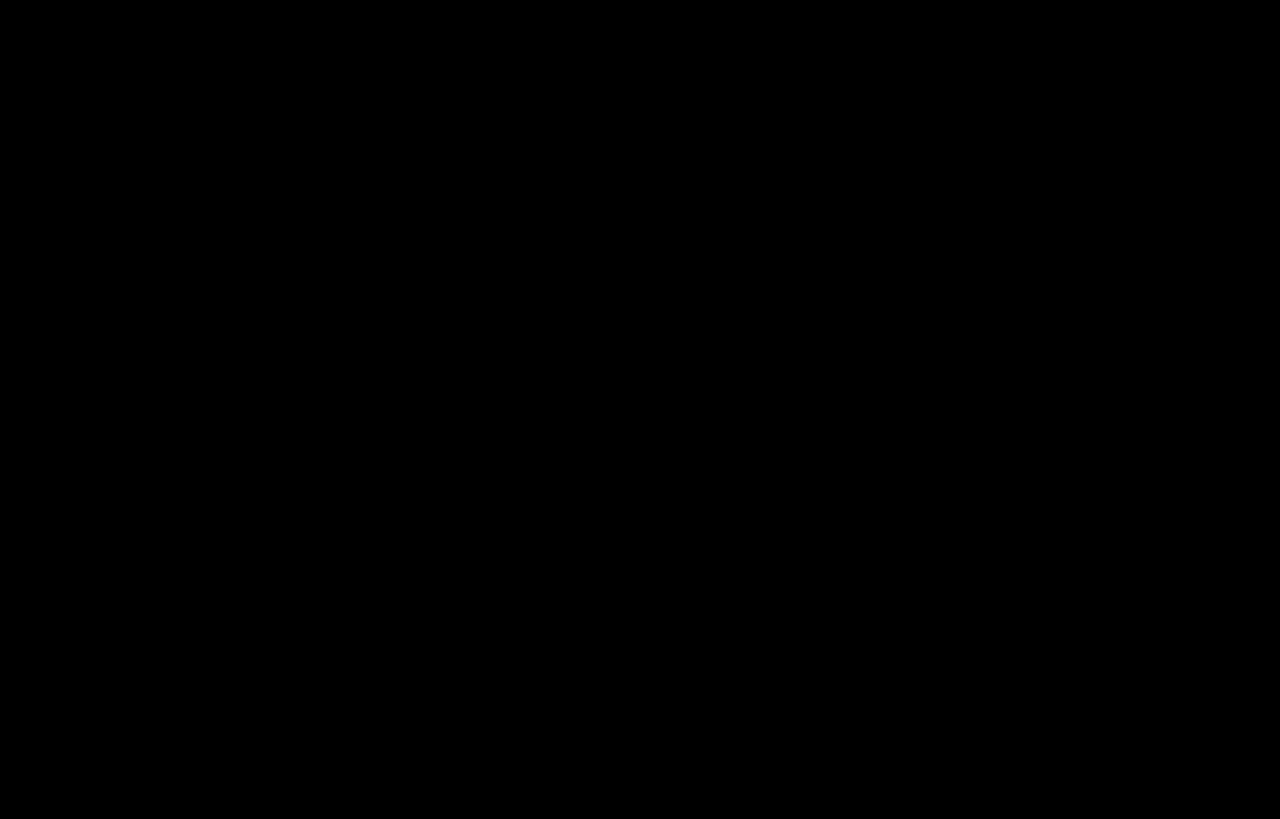
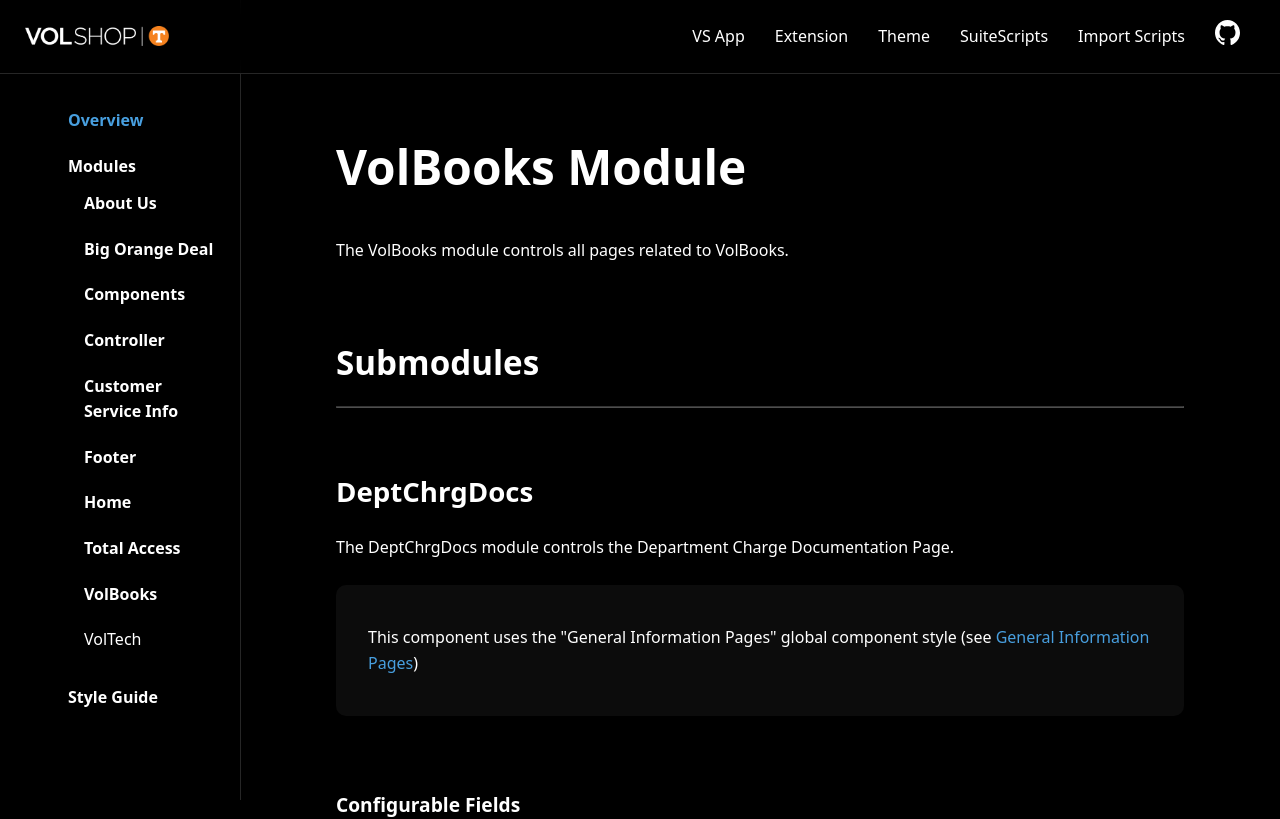
Before and after one commit to VolShop-UTK/volshop-utk.github.io, a React (Vite) app: page /extension/modules/volbooks in a window 1280 px wide. Before the commit this address had no page. Shown: the top 819 px of the page. Built offline with nearby package versions, Linux system fonts and the light colour scheme.

Commit message:
volbooks

```diff
--- a/src/App.jsx
+++ b/src/App.jsx
@@ -16,6 +16,7 @@ import ThemePage from './pages/ThemePage/ThemePage.jsx';
 import Footer from './pages/ExtensionPage/Modules/Footer.jsx';
 import ModulesHome from './pages/ExtensionPage/Modules/ModulesHome.jsx';
 import TotalAccess from './pages/ExtensionPage/Modules/TotalAccess.jsx';
+import VolBooks from './pages/ExtensionPage/Modules/VolBooks.jsx';
 
 function App() {
     document.querySelectorAll('h2, h3, h4, h5, h6').forEach(function (header) {
@@ -42,6 +43,7 @@ function App() {
                     <Route path='modules/footer' element={<Footer />} />
                     <Route path='modules/home' element={<ModulesHome />} />
                     <Route path='modules/total-access' element={<TotalAccess />} />
+                    <Route path='modules/volbooks' element={<VolBooks />} />
 
                     <Route path='style-guidelines' element={<StyleGuide />} />
                     <Route path='components' element={<Components />} />
--- /dev/null
+++ b/src/pages/ExtensionPage/Modules/VolBooks.jsx
@@ -0,0 +1,193 @@
+import React from 'react';
+import Heading from '../../../components/Heading';
+import ConfigFields from '../../../components/configFields/ConfigFields';
+import Submodule from '../../../components/submodule/Submodule';
+
+function VolBooks() {
+    let submodules = [
+        {
+            name: 'DeptChrgDocs',
+            styleSheet: '',
+            description:
+                'The DeptChrgDocs module controls the Department Charge Documentation Page.',
+            callout:
+                'This component uses the "General Information Pages" global component style (see [General Information Pages](/extension/components#general-info-page))',
+            configFields: [],
+            notes: '',
+        },
+        {
+            name: 'Entry',
+            styleSheet: '_volshopwebext_customerServiceInfo.scss',
+            description:
+                'The Entry Module passes all sub-modules to the main Controller module. It also holds the configuration file for all sub-modules and the module sass entry point file which is also passed to the main sass file in the Controller module. The model file for the module is also held here.',
+            callout: '',
+            configFields: [],
+            notes: '',
+        },
+        {
+            name: 'FacultyAdoptions',
+            styleSheet: '_volshopwebext_facultyAdoptions.scss',
+            description:
+                'The FacultyAdoption module controls the Faculty Textbook Adoptions information page.',
+            callout:
+                'This component uses the "General Information Pages" global component style (see [General Information Pages](/extension/components#general-info-page))',
+            configFields: [],
+            notes: 'This page also includes content from the Site Management Tools (SMT) due it changing often. It still follows the "General Information Pages" global styling and all specific styling is handled by the extension.',
+        },
+        {
+            name: 'PersonalBooklist',
+            styleSheet: '_volshopwebext_personalBooklist.scss',
+            description:
+                'The PersonalBooklist module controls the How to View and Print Your Personalized Booklist information page.',
+            callout:
+                'This component uses the "General Information Pages" global component style (see [General Information Pages](/extension/components#general-info-page))',
+            configFields: [],
+            notes: '',
+        },
+        {
+            name: 'VolBooksHome',
+            styleSheet: '_volshopwebext_volbookshome.scss',
+            description:
+                'The VolBooksHome module controls the homepage for VolBooks. Each section of the page is split into it’s own component.',
+            callout:
+                'This component uses the “Dropdown Section” global component style (see [Dropdown Section](/extension/components#dropdown))',
+            configFields: [
+                {
+                    name: 'Show Main Header',
+                    type: 'Boolean',
+                    varName: 'VolBooksHome.Header.show',
+                },
+                {
+                    name: 'Main Header Image Path',
+                    type: 'String',
+                    varName: 'VolBooksHome.Header.imagePath',
+                },
+                {
+                    name: 'Main Header Image Alt Tag',
+                    type: 'String',
+                    varName: 'VolBooksHome.Header.imageAltTag',
+                },
+                {
+                    name: 'Show Order Materials',
+                    type: 'Boolean',
+                    varName: 'VolBooksHome.OrderMats.show',
+                },
+                {
+                    name: 'Order Materials Links',
+                    type: 'Array',
+                    varName: 'VolBooksHome.OrderMats.Links',
+                    children: [
+                        {
+                            name: 'Show',
+                            type: 'Boolean',
+                            varName: 'show',
+                        },
+                        {
+                            name: 'Label',
+                            type: 'String',
+                            varName: 'label',
+                        },
+                        {
+                            name: 'Link',
+                            type: 'String',
+                            varName: 'link',
+                        },
+                    ],
+                },
+                {
+                    name: 'Total Access Information',
+                    type: 'Array',
+                    varName: 'VolBooksHome.FAQs.totalAccess',
+                    children: [
+                        {
+                            name: 'Question',
+                            type: 'String',
+                            varName: 'question',
+                        },
+                        {
+                            name: 'Answer',
+                            type: 'String',
+                            varName: 'answer',
+                        },
+                    ],
+                },
+                {
+                    name: 'Inclusive Access Information',
+                    type: 'Array',
+                    varName: 'VolBooksHome.FAQs.inclusiveAccess',
+                    children: [
+                        {
+                            name: 'Question',
+                            type: 'String',
+                            varName: 'question',
+                        },
+                        {
+                            name: 'Answer',
+                            type: 'String',
+                            varName: 'answer',
+                        },
+                    ],
+                },
+                {
+                    name: 'Textbook & Ebook Information',
+                    type: 'Array',
+                    varName: 'VolBooksHome.FAQs.textbookInfo',
+                    children: [
+                        {
+                            name: 'Question',
+                            type: 'String',
+                            varName: 'question',
+                        },
+                        {
+                            name: 'Answer',
+                            type: 'String',
+                            varName: 'answer',
+                        },
+                    ],
+                },
+                {
+                    name: 'Online Ordering Information',
+                    type: 'Array',
+                    varName: 'VolBooksHome.FAQs.onlineOrderingInfo',
+                    children: [
+                        {
+                            name: 'Question',
+                            type: 'String',
+                            varName: 'question',
+                        },
+                        {
+                            name: 'Answer',
+                            type: 'String',
+                            varName: 'answer',
+                        },
+                    ],
+                },
+            ],
+            notes: '- Each of the "Show" check-boxes determines whether the section or component is shown on the homepage.\n- **Make sure to separate paragraphs in individual <p> tags. It will automatically space and format them. Similarly, the FAQs can handle ordered list, unordered lists, and tables without any additional CSS (see [Dropdown Section](/extension/components#dropdown)).**',
+        },
+    ];
+
+    return (
+        <>
+            <div>
+                <Heading level={1} id='aboutus'>
+                    VolBooks Module
+                </Heading>
+                <p>The VolBooks module controls all pages related to VolBooks.</p>
+            </div>
+
+            <div>
+                <Heading level={3} id='submodules'>
+                    Submodules
+                </Heading>
+                <hr />
+
+                {submodules.map((module, idx) => (
+                    <Submodule props={module} key={idx} />
+                ))}
+            </div>
+        </>
+    );
+}
+
+export default VolBooks;
--- a/src/pages/ExtensionPage/SideNav.jsx
+++ b/src/pages/ExtensionPage/SideNav.jsx
@@ -104,7 +104,16 @@ function SideNav() {
                                     Total Access
                                 </Link>
                             </li>
-                            <li>VolBooks</li>
+                            <li>
+                                <Link
+                                    to='/extension/modules/volbooks'
+                                    className={`sidebar-link ${
+                                        activeLink === 'volbooks' ? 'active' : ''
+                                    }`}
+                                    onClick={() => handleLinkClick('volbooks')}>
+                                    VolBooks
+                                </Link>
+                            </li>
                             <li>VolTech</li>
                         </ul>
                     </li>
```
